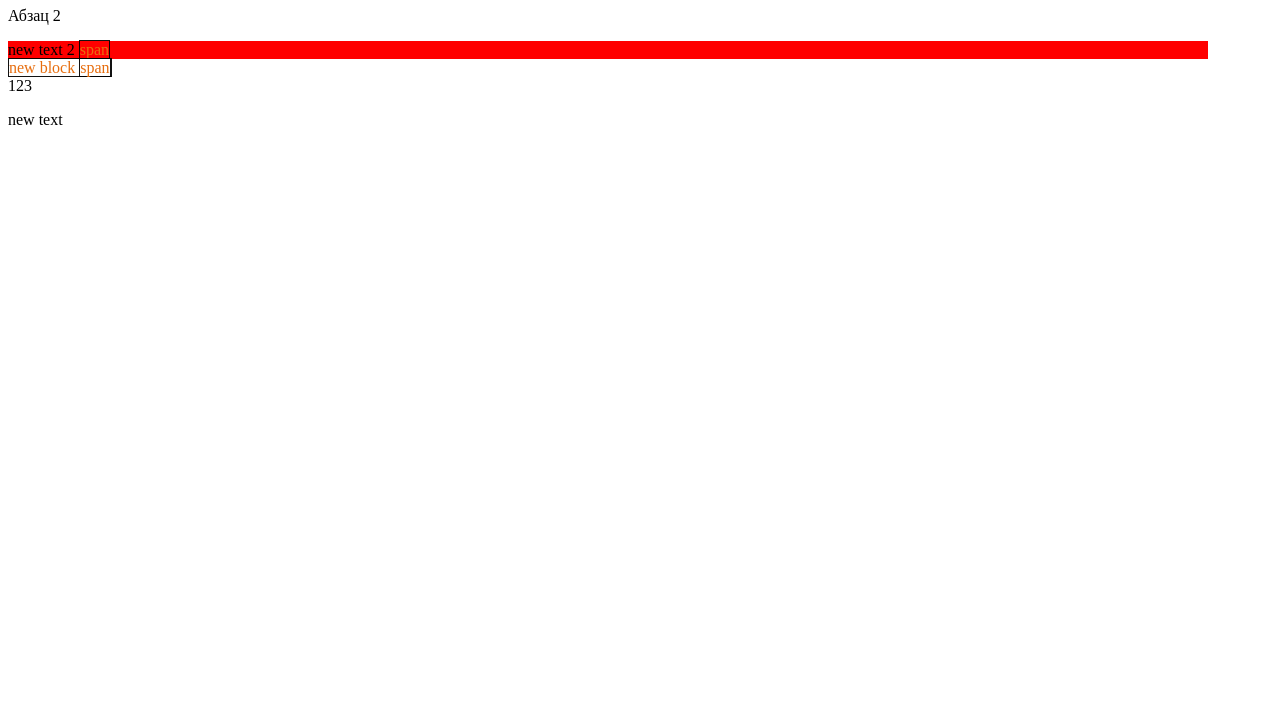
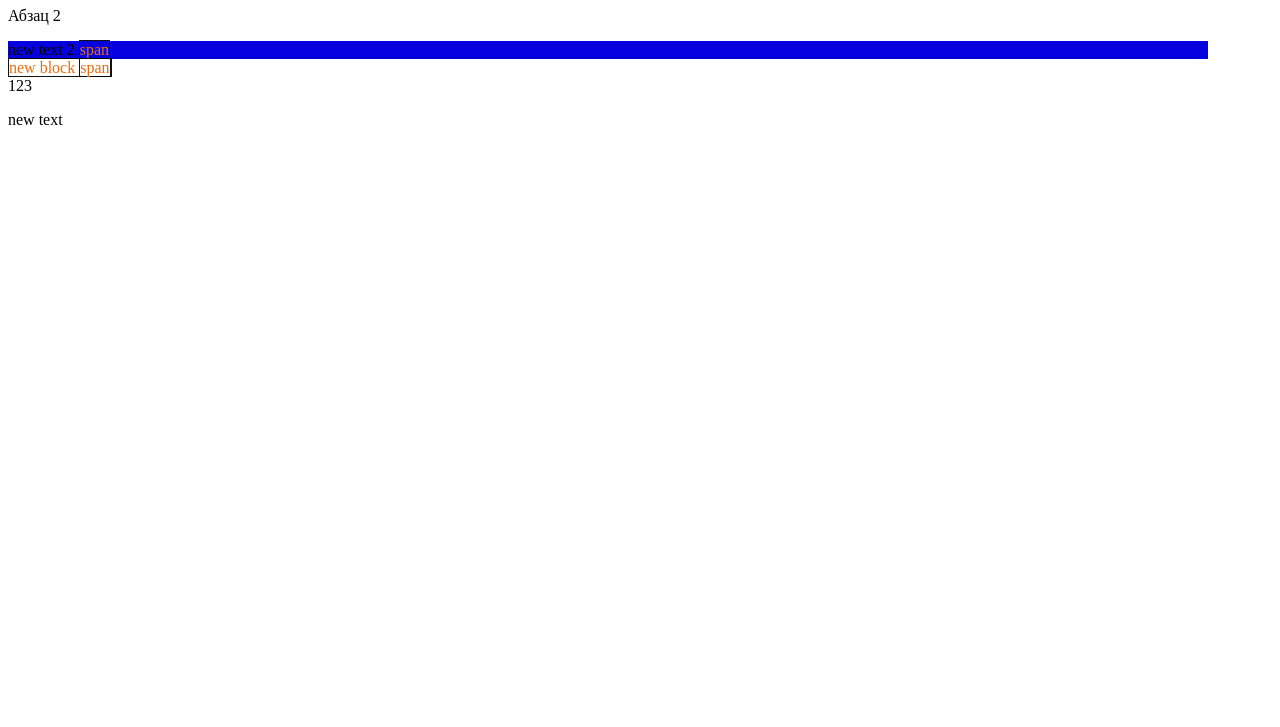
Before and after one commit to TI95/gitproject, a plain HTML site: page index.html in a window 1280 px wide. Shown: the part 73-800 px from the top of the page. Drawn offline with Linux system fonts and the light colour scheme.

Commit message:
changed div background color

```diff
--- a/src/styles.css
+++ b/src/styles.css
@@ -1,5 +1,5 @@
 div {
-    background: red;
+    background: #0700de;
     max-width: 1200px;
     max-height: 800px;
 }
```
